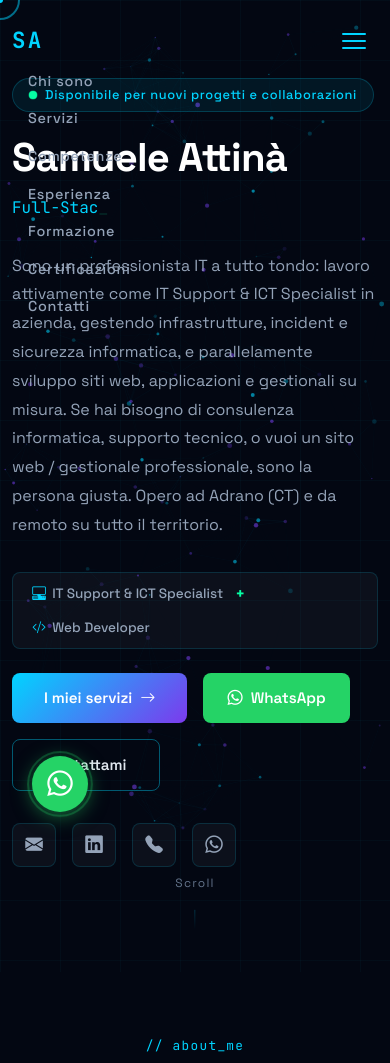
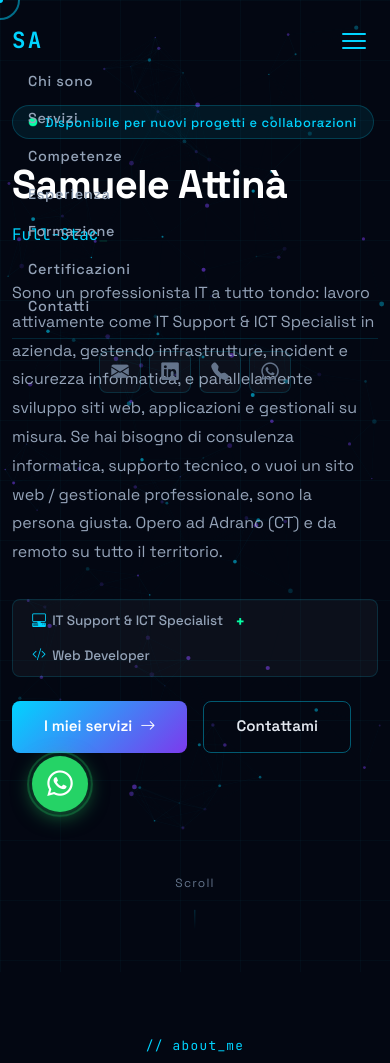
Before and after one commit to Samueleattina04/Portfolio, a Laravel app: page / in a window 390 px wide, after a click that opens the changed part. Shown: the top 1063 px of the page. Run offline with Laravel 12, Linux system fonts and the light colour scheme.

Commit message:
refactor: move social links to navbar, clean up hero CTAs
- Removed WhatsApp button and social icons row from hero section
- Added email, LinkedIn, phone, WhatsApp icons to navbar top-right
- On mobile: icons appear below nav links with top border separator
- Hero now has only 2 clean CTAs: I miei servizi + Contattami

https://claude.ai/code/session_018iy7etiMBmMWqk4gNeuo4D

```diff
--- a/public/css/portfolio.css
+++ b/public/css/portfolio.css
@@ -160,6 +160,52 @@ body:has(button:hover) .cursor-outline {
 .nav-link:hover { color: var(--primary) !important; }
 .nav-link:hover::after,
 .nav-link.active::after { width: 70%; left: 15%; }
+
+/* navbar contact icons */
+.navbar-contacts {
+    display: flex;
+    align-items: center;
+    gap: .3rem;
+    margin-left: 1rem;
+    padding-left: 1rem;
+    border-left: 1px solid var(--border);
+}
+.nav-contact-link {
+    display: flex; align-items: center; justify-content: center;
+    width: 34px; height: 34px;
+    border-radius: var(--radius-sm);
+    color: var(--text-muted);
+    font-size: 1rem;
+    text-decoration: none;
+    transition: all var(--transition);
+    background: transparent;
+}
+.nav-contact-link:hover {
+    background: rgba(0,212,255,.1);
+    color: var(--primary);
+}
+.nav-contact-link--wa:hover {
+    background: rgba(37,211,102,.12);
+    color: #25d366;
+}
+@media (max-width: 991.98px) {
+    .navbar-contacts {
+        border-left: none;
+        border-top: 1px solid var(--border);
+        margin-left: 0;
+        padding-left: 0;
+        padding-top: .75rem;
+        margin-top: .75rem;
+        justify-content: center;
+        gap: .5rem;
+    }
+    .nav-contact-link {
+        width: 42px; height: 42px;
+        font-size: 1.1rem;
+        background: rgba(255,255,255,.04);
+        border: 1px solid var(--border);
+    }
+}
 
 /* hamburger */
 .navbar-toggler { border: none; background: none; cursor: pointer; }
--- a/resources/views/portfolio/index.blade.php
+++ b/resources/views/portfolio/index.blade.php
@@ -149,6 +149,20 @@
                 <li class="nav-item"><a class="nav-link" href="#certifications">Certificazioni</a></li>
                 <li class="nav-item"><a class="nav-link" href="#contact">Contatti</a></li>
             </ul>
+            <div class="navbar-contacts">
+                <a href="mailto:{{ $data['email'] }}" class="nav-contact-link" title="Email">
+                    <i class="bi bi-envelope-fill"></i>
+                </a>
+                <a href="{{ $data['linkedin'] }}" target="_blank" rel="noopener" class="nav-contact-link" title="LinkedIn">
+                    <i class="bi bi-linkedin"></i>
+                </a>
+                <a href="tel:{{ $data['phone'] }}" class="nav-contact-link" title="Telefono">
+                    <i class="bi bi-telephone-fill"></i>
+                </a>
+                <a href="https://wa.me/{{ $data['whatsapp'] }}" target="_blank" rel="noopener" class="nav-contact-link nav-contact-link--wa" title="WhatsApp">
+                    <i class="bi bi-whatsapp"></i>
+                </a>
+            </div>
         </div>
     </div>
 </nav>
@@ -187,27 +201,8 @@
                         <span>I miei servizi</span>
                         <i class="bi bi-arrow-right"></i>
                     </a>
-                    <a href="https://wa.me/{{ $data['whatsapp'] }}?text=Ciao%20Samuele!%20Ti%20contatto%20dal%20tuo%20portfolio."
-                       target="_blank" rel="noopener" class="btn btn-whatsapp-hero">
-                        <i class="bi bi-whatsapp"></i>
-                        <span>WhatsApp</span>
-                    </a>
                     <a href="#contact" class="btn btn-outline-custom">
                         <span>Contattami</span>
-                    </a>
-                </div>
-                <div class="hero-socials" data-aos="fade-up" data-aos-delay="500">
-                    <a href="mailto:{{ $data['email'] }}" class="social-link" title="Email">
-                        <i class="bi bi-envelope-fill"></i>
-                    </a>
-                    <a href="{{ $data['linkedin'] }}" target="_blank" rel="noopener" class="social-link" title="LinkedIn">
-                        <i class="bi bi-linkedin"></i>
-                    </a>
-                    <a href="tel:{{ $data['phone'] }}" class="social-link" title="Telefono">
-                        <i class="bi bi-telephone-fill"></i>
-                    </a>
-                    <a href="https://wa.me/{{ $data['whatsapp'] }}" target="_blank" rel="noopener" class="social-link" title="WhatsApp">
-                        <i class="bi bi-whatsapp"></i>
                     </a>
                 </div>
             </div>
```
